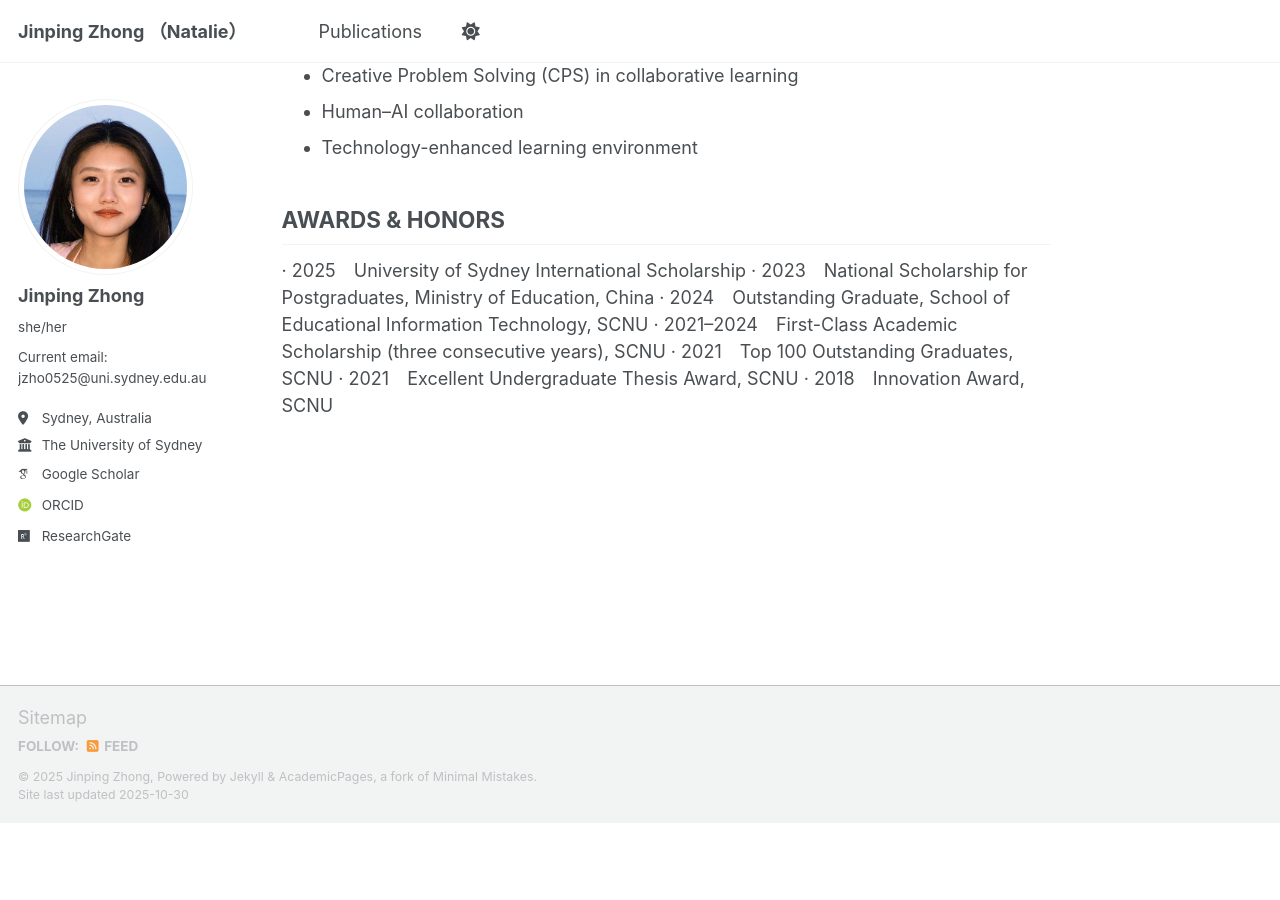
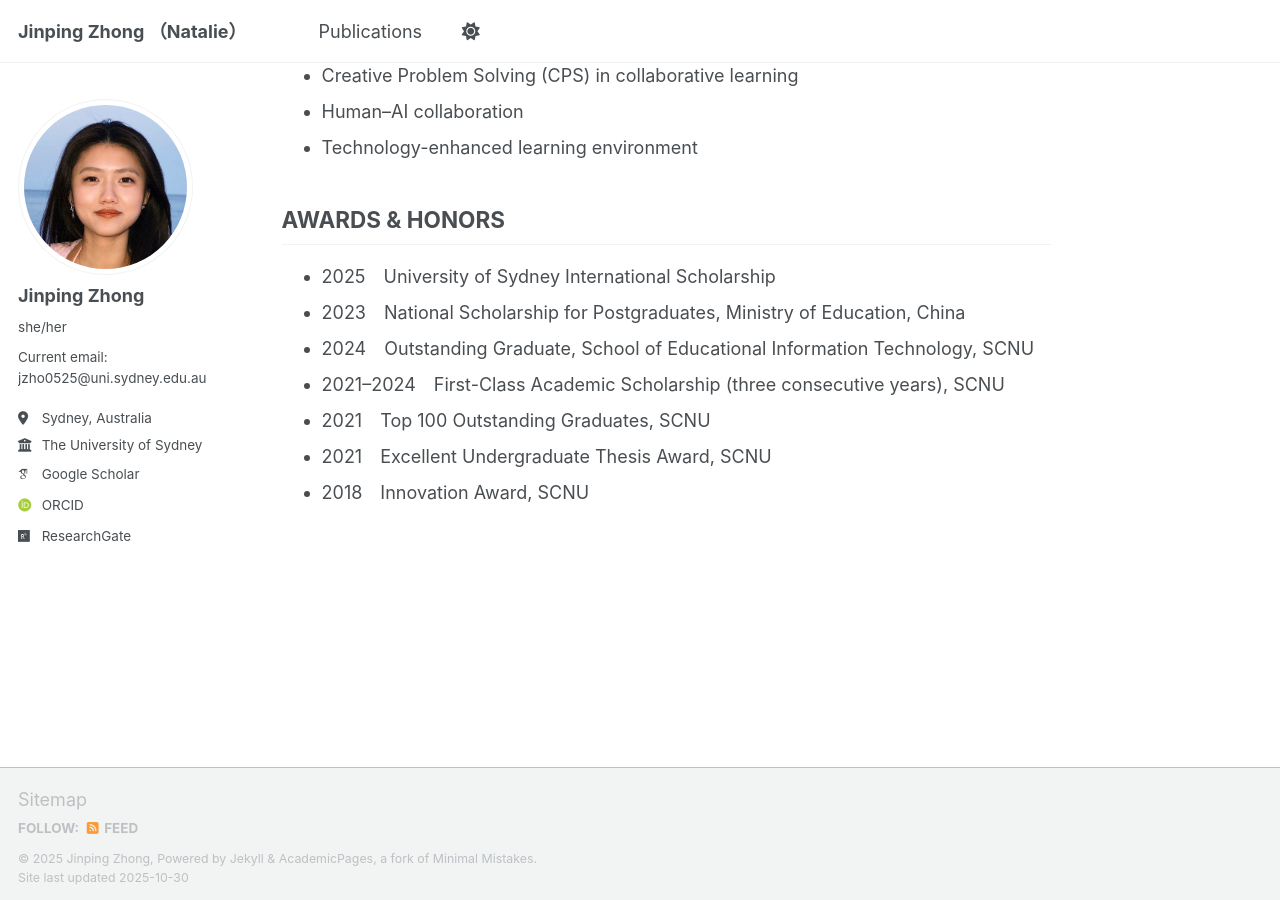
Before and after one commit to kimpink98/jp-zhong, a Jekyll site: the page built from _pages/about.md, in a window 1280 px wide and 900 px high, scrolled down 1109 px. Built offline with Jekyll 4.4.1, drawn with Linux system fonts in a browser that asks for light colours; some web fonts are replaced; a script that is not in the unit is left out; before the commit the page ends 1932 px from its top, so only the background shows below that.

```diff
--- a/_pages/about.md
+++ b/_pages/about.md
@@ -34,10 +34,10 @@ Research Interests
 
 AWARDS & HONORS
 ------
-· 2025 University of Sydney International Scholarship
-· 2023 National Scholarship for Postgraduates, Ministry of Education, China
-· 2024 Outstanding Graduate, School of Educational Information Technology, SCNU
-· 2021–2024 First-Class Academic Scholarship (three consecutive years), SCNU
-· 2021 Top 100 Outstanding Graduates, SCNU
-· 2021 Excellent Undergraduate Thesis Award, SCNU
-· 2018 Innovation Award, SCNU
+- 2025 University of Sydney International Scholarship
+- 2023 National Scholarship for Postgraduates, Ministry of Education, China
+- 2024 Outstanding Graduate, School of Educational Information Technology, SCNU
+- 2021–2024 First-Class Academic Scholarship (three consecutive years), SCNU
+- 2021 Top 100 Outstanding Graduates, SCNU
+- 2021 Excellent Undergraduate Thesis Award, SCNU
+- 2018 Innovation Award, SCNU
```
